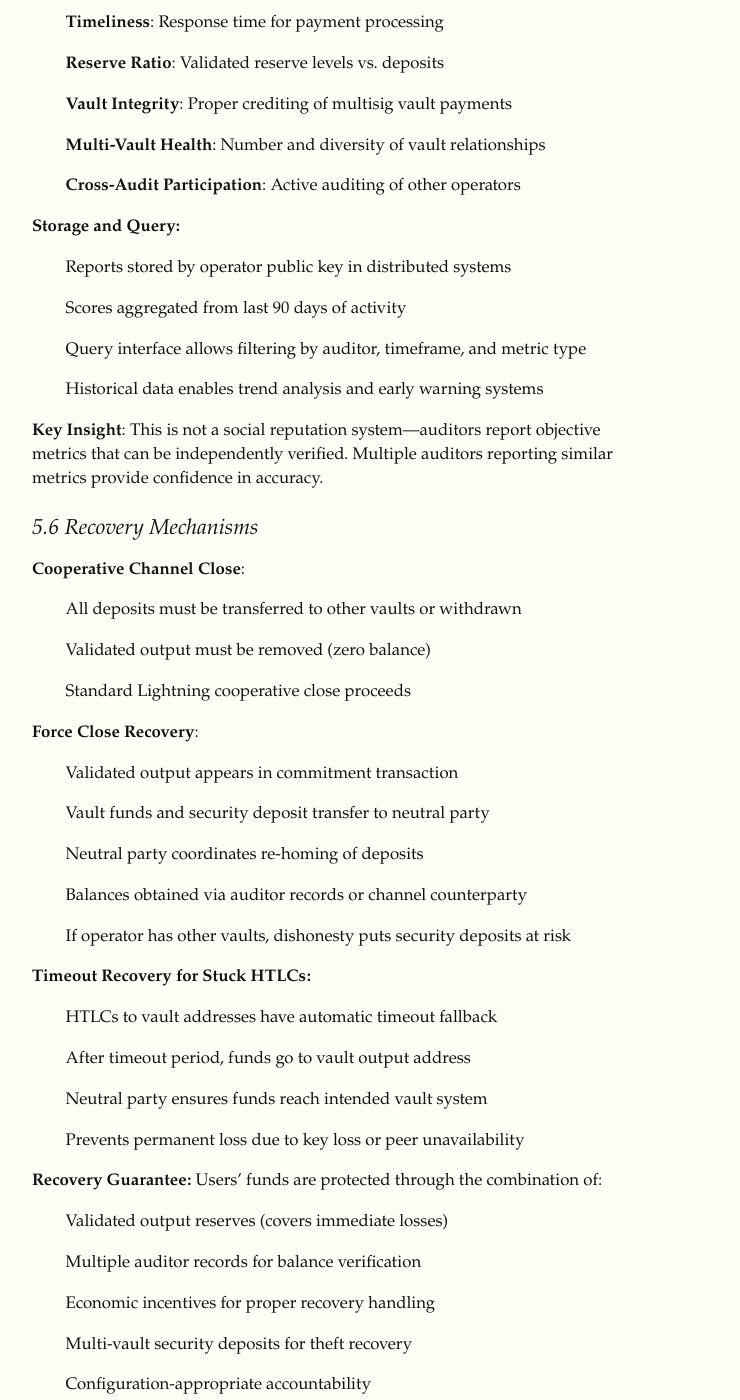
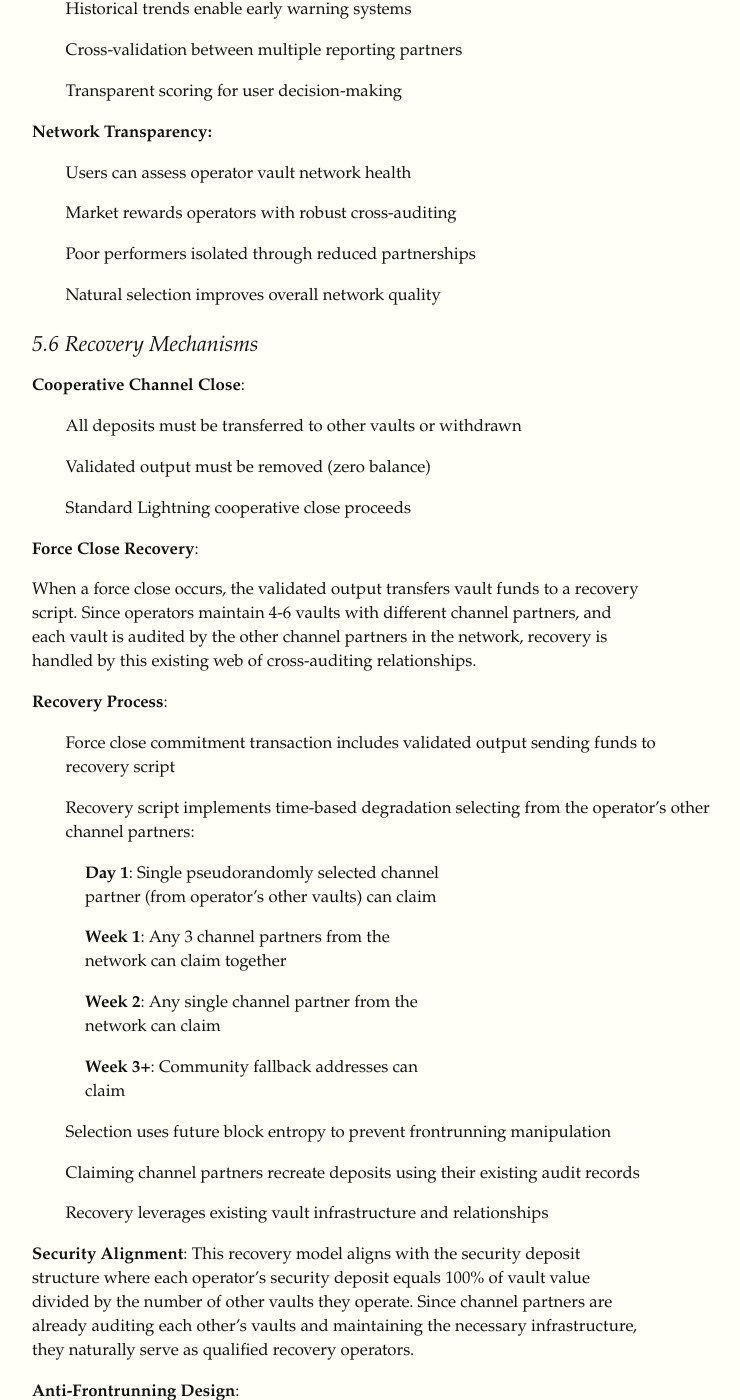
Before and after one commit to ynniv/deposits, a Jekyll site: the page built from index.md, in a window 1280 px wide and 1400 px high, scrolled down 11698 px. Shown: the whole window, without its empty margins (128-868 px from the left). Built offline with Jekyll 4.4.1, drawn with Linux system fonts in a browser that asks for light colours; our own code applies the rules of GitHub Pages for plain Markdown files; some of the changed text lies outside the part shown.

Commit message:
Auditors as 'trusted recovery party'. Further emphasis on maintaining many vaults with different peers. Using channel partners as auditors

````diff
--- a/index.md
+++ b/index.md
@@ -81,27 +81,28 @@ The validated outputs extension requires:
 
 Both channel partners must validate all outputs before signing commitments, ensuring consensus on protocol rules.
 
-### 2.4 Auditors
+### 2.4 Cross-Vault Auditing Network
 
-In the Bitcoin Deposits protocol, "auditors" serve a dual purpose:
-1. **Watchtower role**: Monitor for outdated commitment transactions
-2. **Monitoring role**: Validate and monitor vault operator behavior
+In the Bitcoin Deposits protocol, auditing is handled through a natural network of cross-vault relationships rather than dedicated auditor entities. Operators should spread their vault operations across 4-6 different channel partners, and aim for each vault to be audited by the channel partners from the their other vaults.
 
-Auditors are peers that validate commitment transactions but cannot reject them. Instead, they:
-- Collect metrics on vault availability and correctness
-- Report compliance scores for reputation systems
-- Provide objective, verifiable performance data
-- Monitor for collusion between operators and channel partners
-- Force close shared channels when theft is detected in cross-audited vaults
+**Cross-Auditing Structure:**
+- Operators establish multiple vaults with different channel partners
+- Each channel partner serves as an auditor for the operator's other vaults
+- Creates a web of mutual accountability and monitoring
+- Natural geographic and operational diversity
 
-Critically, auditors can be operated by various entities:
-- **Corporate auditors**: Large companies with established reputations
-- **Community auditors**: Bitcoin organizations and trusted community members
-- **Independent auditors**: Anonymous operators building reputation over time
-- **Commercial auditors**: Paid services competing on reliability and accuracy
-- **Channel partners**: Who naturally audit vaults they have visibility into
+**Auditing Functions:**
+- Monitor vault payment processing integrity across the network
+- Validate proper crediting of vault payments
+- Confirm reserves and operational metrics
+- Report compliance issues and performance data
+- Force close controled channels when invalid operations reveal operator to be dishonest
 
-Each deposit specifies a set of acceptable auditors, while the channel state tracks which auditors are currently participating. This creates a two-layer system: deposits express auditor preferences, and channels enforce auditor participation.
+**Network Benefits:**
+- Leverages existing vault operator relationships
+- Creates symmetric accountability between operators
+- Natural business incentives for accurate monitoring
+- Scales organically with network growth
 
 ## 3. Vault Multisig Addressing
 
@@ -251,43 +252,38 @@ The protocol creates organic trust through structural incentives rather than pur
 
 ### 5.2 Multi-Vault Architecture for Collusion Prevention
 
-**Collusion Prevention Through Cross-Vault Accountability**
+**Recommended Vault Network Structure:**
+Operators should maintain 4-6 vaults with different channel partners, creating a robust cross-auditing network:
 
-Since the 2-of-2 multisig requirement means both parties must cooperate to steal funds, the protocol creates consequences that outweigh the potential rewards of collusion.
+```
+Operator A with Channel Partners B, C, D, E, F
+├── Vault A-B (audited by partners C, D, E, F)
+├── Vault A-C (audited by partners B, D, E, F)
+├─ [...]
+```
 
-**Recommended Multi-Vault Structure:**
-- Operators should maintain multiple vaults with different channel partners
-- Each channel partner should also serve as an auditor for other vaults
-- Vaults should maintain roughly balanced deposit totals
-- Security deposits should be sized appropriately relative to vault balances
+**Security Deposit Alignment:**
+Each operator's security deposit per vault equals:
+```
+Security Deposit = 100% of vault value ÷ number of other vaults
+```
+
+For 5 total vaults: Security deposit = 25% of vault value
+For 6 total vaults: Security deposit = 20% of vault value
 
 **Cross-Auditing Network Effect:**
-```
-Operator A ←→ Channel Partner B (audits Vault C)
-    ↓                ↓
-  Vault 1         Auditor for
-    ↓              Vault 3
-Operator A ←→ Channel Partner C (audits Vault B)
-    ↓                ↓
-  Vault 2         Auditor for
-                   Vault 1
-```
-
-This creates a web of mutual accountability where theft from one vault can trigger consequences across all vaults.
-
-**Close-for-Dishonesty Mechanism:**
-
-When an auditor detects vault theft (operator and channel partner colluding):
-1. Auditor broadcasts proof of theft to all network participants
-2. Other channel partners of the dishonest operator may initiate force closes
-3. Security deposits from closed vaults are forfeited
-4. Forfeited deposits can fund the recovery party to recreate stolen vault
+This structure creates powerful economic incentives against collusion:
+- Channel partners monitor each other's vault operations
+- Theft from one vault triggers force closes of other vaults
+- Total security deposit forfeit approximates stolen vault balance
+- Recovery handled by existing channel partner network
+- No net gain for colluding parties
 
 **Economic Balance:**
-- If vaults are balanced and security deposits properly sized
-- Total forfeited security approximates stolen vault balance
-- Recovery party has funds to make depositors whole
-- No net gain for colluding parties
+- Multiple vault failures drain security deposits quickly
+- Recovery operators (other channel partners) gain deposits from failures
+- Reputation damage affects all vault relationships
+- Long-term revenue exceeds short-term theft opportunities
 
 ### 5.3 Attack Vector Analysis
 
@@ -340,26 +336,28 @@ Users naturally distribute their holdings based on this hierarchy:
 - Preference for operators with robust multi-vault architectures
 - Diversification across all levels for resilience
 
-### 5.5 Auditor Monitoring
+### 5.5 Cross-Vault Monitoring
 
-**Reputation System Framework:**
+Channel partners report objective metrics about their operator's other vaults:
+- **Uptime**: Vault response rates across the network
+- **Payment Integrity**: Proper multisig payment processing
+- **Reserve Compliance**: Verified reserve levels vs. deposits
+- **Response Times**: Payment authorization latency
+- **Cross-Vault Health**: Network connectivity and balance
+- **Operational Consistency**: Performance across all vaults
 
-Auditors report objective metrics that create transparent reputation scores:
-- **Uptime**: Percentage of time operator responds to requests
-- **Correctness**: Valid signature rate on payment authorizations
-- **Timeliness**: Response time for payment processing
-- **Reserve Ratio**: Validated reserve levels vs. deposits
-- **Vault Integrity**: Proper crediting of multisig vault payments
-- **Multi-Vault Health**: Number and diversity of vault relationships
-- **Cross-Audit Participation**: Active auditing of other operators
+**Reporting Structure:**
+- Metrics stored by operator public key
+- Aggregated across all channel partners in the network
+- Historical trends enable early warning systems
+- Cross-validation between multiple reporting partners
+- Transparent scoring for user decision-making
 
-**Storage and Query:**
-- Reports stored by operator public key in distributed systems
-- Scores aggregated from last 90 days of activity
-- Query interface allows filtering by auditor, timeframe, and metric type
-- Historical data enables trend analysis and early warning systems
-
-**Key Insight**: This is not a social reputation system—auditors report objective metrics that can be independently verified. Multiple auditors reporting similar metrics provide confidence in accuracy.
+**Network Transparency:**
+- Users can assess operator vault network health
+- Market rewards operators with robust cross-auditing
+- Poor performers isolated through reduced partnerships
+- Natural selection improves overall network quality
 
 ### 5.6 Recovery Mechanisms
 
@@ -369,26 +367,42 @@ Auditors report objective metrics that create transparent reputation scores:
 3. Standard Lightning cooperative close proceeds
 
 **Force Close Recovery**:
-1. Validated output appears in commitment transaction
-2. Vault funds and security deposit transfer to neutral party
-3. Neutral party coordinates re-homing of deposits
-4. Balances obtained via auditor records or channel counterparty
-5. If operator has other vaults, dishonesty puts security deposits at risk
 
-**Timeout Recovery for Stuck HTLCs:**
-1. HTLCs to vault addresses have automatic timeout fallback
-2. After timeout period, funds go to vault output address
-3. Neutral party ensures funds reach intended vault system
-4. Prevents permanent loss due to key loss or peer unavailability
+When a force close occurs, the validated output transfers vault funds to a recovery script. Since operators maintain 4-6 vaults with different channel partners, and each vault is audited by the other channel partners in the network, recovery is handled by this existing web of cross-auditing relationships.
 
-**Recovery Guarantee:**
-Users' funds are protected through the combination of:
-- Validated output reserves (covers immediate losses)
-- Multiple auditor records for balance verification
-- Economic incentives for proper recovery handling
-- Multi-vault security deposits for theft recovery
-- Configuration-appropriate accountability
-- **Multisig timeout recovery prevents permanent HTLC loss**
+**Recovery Process**:
+1. Force close commitment transaction includes validated output sending funds to recovery script
+2. Recovery script implements time-based degradation selecting from the operator's other channel partners:
+   - **Day 1**: Single pseudorandomly selected channel partner (from operator's other vaults) can claim
+   - **Week 1**: Any 3 channel partners from the network can claim together
+   - **Week 2**: Any single channel partner from the network can claim
+   - **Week 3+**: Community fallback addresses can claim
+3. Selection uses future block entropy to prevent frontrunning manipulation
+4. Claiming channel partners recreate deposits using their existing audit records
+5. Recovery leverages existing vault infrastructure and relationships
+
+**Security Alignment**:
+This recovery model aligns with the security deposit structure where each operator's security deposit equals 100% of vault value divided by the number of other vaults they operate. Since channel partners are already auditing each other's vaults and maintaining the necessary infrastructure, they naturally serve as qualified recovery operators.
+
+**Anti-Frontrunning Design**:
+- Recovery outcome depends on future block hash, unpredictable when force close initiated
+- Block delay prevents manipulation of selection timing
+- Creates fair, unbiased auditor selection for recovery
+
+**Selected Auditor Obligations**:
+- Recreate deposit accounts with equivalent balances
+- Honor existing payment authorizations
+- Coordinate recovery across multiple selected auditors if needed
+- Accept monitoring of recovery process
+
+**Recovery Guarantee**:
+Users' funds are protected through:
+- Cryptographic enforcement via Bitcoin consensus
+- Deterministic selection prevents gaming
+- Auditor records enable accurate balance verification
+- Economic incentives align auditor interests with proper recovery
+
+This approach eliminates human discretion from recovery while ensuring funds reach qualified parties who can properly restore vault operations.
 
 ### 5.7 Configuration Flexibility
 
@@ -511,28 +525,40 @@ Validated output messages integrate with existing Lightning message flow during
 
 ### 6.2 Vault Operator Requirements
 
-- Maintain Lightning channels with sufficient capacity
+**Multi-Vault Network Management:**
+- Ideally maintain 4-6 Lightning channels with different partners
+- Coordinate vault addressing across all channels
+- Ensure channel partners can audit other vaults in the network
+- Maintain balanced vault sizes for symmetric security exposure
+- Choose security deposits aligned with vault count (~100% ÷ count)
+
+**Operational Requirements:**
 - Process deposit operations and payment authorizations
-- Coordinate with channel partner for vault payment processing
-- Maintain full visibility into deposit state for validation
-- Maintain reserve output with balance greater than total deposits
-- Should operate multiple vaults with different channel partners
-- Should maintain roughly balanced vault sizes
-- Work with auditor-approved operations for deposit transfers
-- Publish maintenance fee schedules
-- Coordinate with neutral parties for recovery scenarios during force closes
-- Build and maintain reputation through consistent operation
+- Maintain full reserve requirements across all vaults
+- Publish consistent fee schedules across vault network
+- Coordinate with channel partners for recovery scenarios
+- Build reputation through consistent cross-vault performance
 
 ### 6.3 Channel Partner Requirements
 
+**Vault Infrastructure Support:**
 - Participate in 2-of-2 multisig vault addressing
 - Validate and co-sign vault payment processing
 - Monitor commitment transactions for validated outputs
 - Provide infrastructure support for vault operations
-- Should serve as auditor for other operators' vaults
-- Should initiate force closes upon proof of theft in audited vaults
-- Assist in recovery scenarios when configured as recovery agent
-- Maintain auditor-approved operations
+
+**Cross-Auditing Responsibilities:**
+- Monitor channel partners' other vault operations
+- Report performance metrics to reputation systems
+- Force close upon detecting dishonesty in audited vaults
+- Participate in recovery processes for force closes
+- Maintain audited vault balance records
+
+**Network Participation:**
+- Maintain relationships with multiple vault operators
+- Coordinate with other channel partners for monitoring
+- Participate in recovery processes as needed
+- Compete on infrastructure quality and reliability
 
 ### 6.4 Auditor Requirements
 
@@ -587,38 +613,38 @@ Bitcoin Deposits serves users across the entire economic spectrum:
 - Anonymous operators enable permissionless access
 - Distributed deposits minimize risk
 
-### 7.2 Risk Management Through Diversification
+### 7.2 Risk Management Through Network Effects
 
-The protocol's design naturally encourages intelligent risk management:
+**Vault Network Distribution:**
+The protocol naturally encourages risk management through network effects:
 
-**Reputation-Based Distribution**:
-- Allocate largest deposits to highest-reputation operators
-- Prefer operators with established multi-vault architectures
-- Use medium-reputation operators for moderate balances
-- Test new operators with minimal amounts
-- Maintain diversity across operator types and configurations
+**Operator Selection Criteria:**
+- Prefer operators with 4-6 vault robust networks
+- Assess quality and reputation of channel partners
+- Monitor cross-vault performance metrics
+- Evaluate geographic and operational diversity
+- Track security deposit alignment across vaults
 
-**Architecture Awareness**:
-- Multi-vault configurations provide highest security
-- Cross-auditing relationships increase transparency
+**Network Health Indicators:**
 - Balanced vault sizes indicate professional operation
-- Independent auditors provide objective monitoring
-- Match deposit sizes to architectural robustness
+- Diverse channel partner relationships reduce systemic risk
+- Consistent performance across all vaults builds confidence
+- Strong cross-auditing relationships provide transparency
+- Security deposit ratios align with network size
 
-**Dynamic Rebalancing**:
-- Actively move deposits based on reputation changes
-- Monitor multi-vault health metrics
-- Automated strategies based on auditor metrics
-- Market-driven allocation rewards good operators
-- Early warning systems prevent losses
+**Dynamic Rebalancing:**
+- Monitor network health changes over time
+- Move deposits based on cross-vault performance
+- Reward operators who maintain robust networks
+- Early warning systems detect network degradation
+- Market forces improve network architectures
 
-**Systemic Resilience**:
-- No single point of failure for user funds
-- Operator failures affect only portion of holdings
-- Competition ensures alternative operators exist
-- Natural selection improves operator quality over time
-- Multisig addressing prevents most common attack vectors
-- Cross-vault accountability deters collusion
+**Systemic Resilience:**
+- Multiple vault failures required to affect user funds
+- Channel partner network provides natural recovery
+- Cross-auditing prevents undetected issues
+- Network effects punish bad actors across all relationships
+- Organic trust through visible network relationships
 
 ### 7.3 Economic Incentive Alignment
 
````
